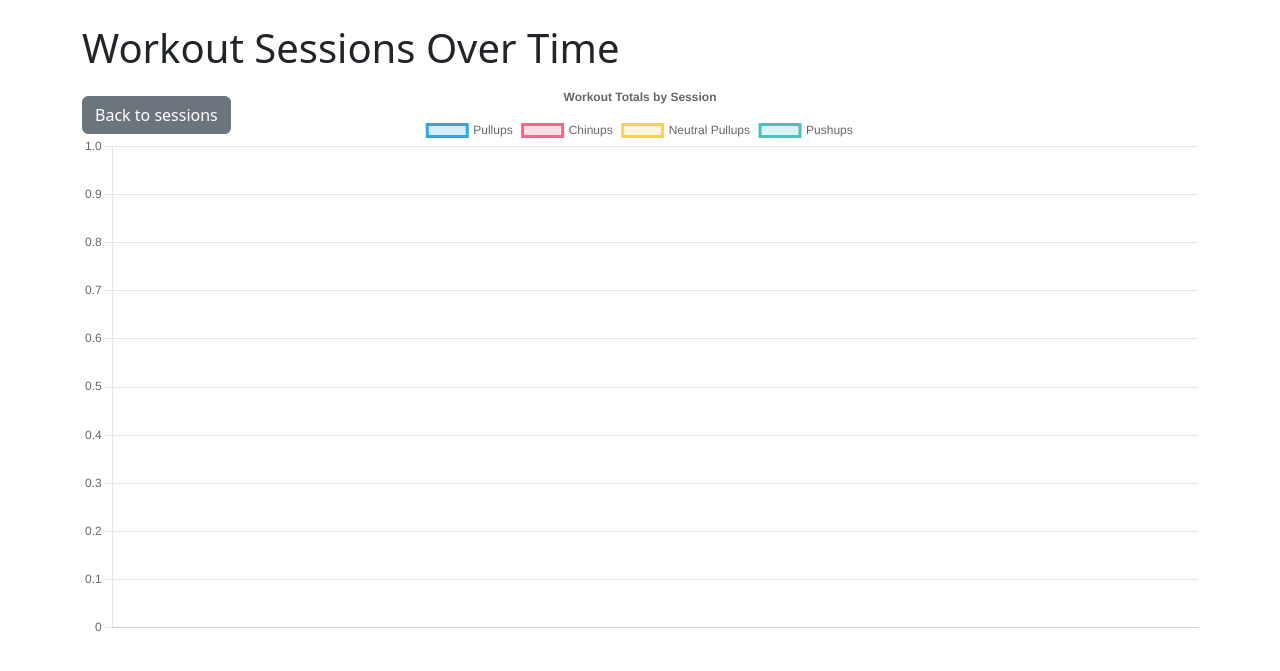
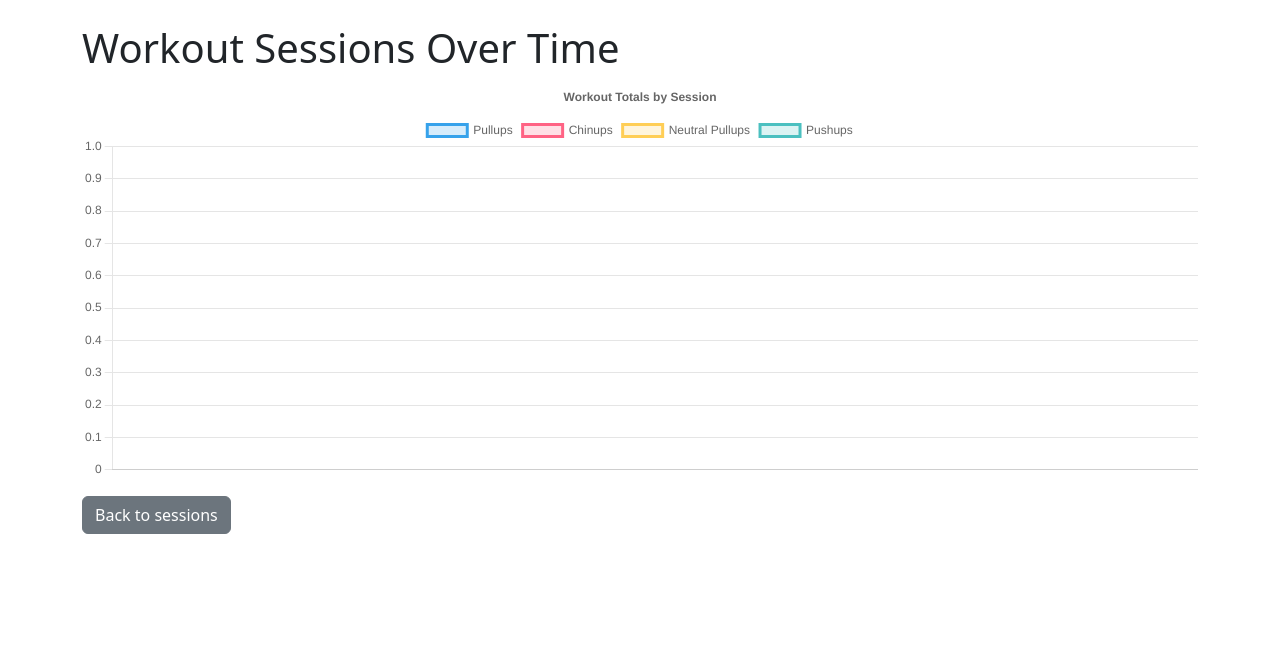
Before and after one commit to bneradt/fitness.brianneradt.com, a Django app: page /plot/ in a window 1280 px wide. Shown: the part 56-727 px from the top of the page. Run offline with Django 5.2, Linux system fonts and the light colour scheme; the visitor is signed in with stand-in values (Sample User, id 1); data that the repository does not hold is empty.

Commit message:
Another attempt at making the chart not scale

```diff
--- a/mysite/workoutlog/templates/workoutlog/workoutsession_plot.html
+++ b/mysite/workoutlog/templates/workoutlog/workoutsession_plot.html
@@ -4,10 +4,12 @@
 
 {% block content %}
   <h1>Workout Sessions Over Time</h1>
-  <div class="ratio ratio-2x1">
-    <canvas id="workoutChart"></canvas>
+  <div class="mb-3">
+    <canvas id="workoutChart" class="w-100" height="400"></canvas>
   </div>
-  <a href="{% url 'workoutlog:view_workout_sessions' %}" class="btn btn-secondary mt-3">Back to sessions</a>
+  <div>
+    <a href="{% url 'workoutlog:view_workout_sessions' %}" class="btn btn-secondary">Back to sessions</a>
+  </div>
 {% endblock %}
 
 {% block extra_scripts %}
@@ -59,7 +61,7 @@
       options: {
         spanGaps: true,
         responsive: true,
-        maintainAspectRatio: true,
+        maintainAspectRatio: false,
         interaction: {
           mode: 'index',
           intersect: false,
```
